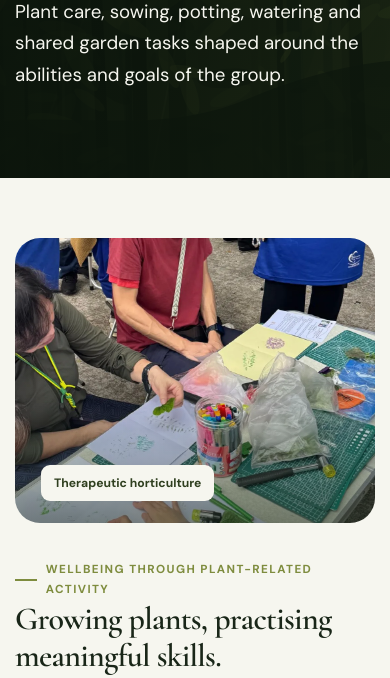
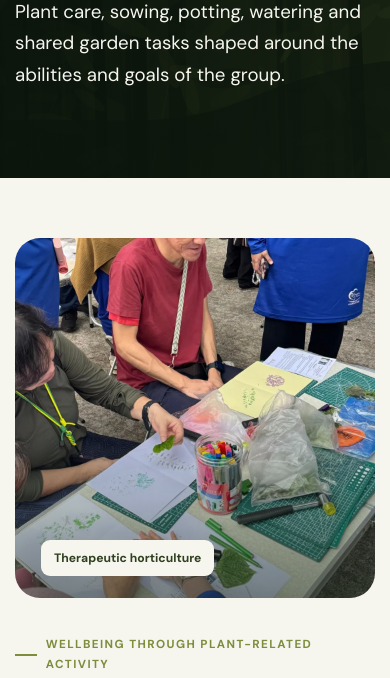
Before and after one commit to secondnaturesg/second-nature-sg, a plain HTML site: page th.html in a window 390 px wide. Shown: the part 380-1058 px from the top of the page. Drawn offline with nearby package versions, Linux system fonts and the light colour scheme.

Commit message:
Update main.css

```diff
--- a/assets/css/main.css
+++ b/assets/css/main.css
@@ -1882,5 +1882,16 @@ h6,
   .gallery-item figcaption span {
     font-size: .69rem;
   }
-
-}
+/* Square images for all programme detail pages */
+
+.details-banner.programme-detail-banner {
+  width: 100%;
+  max-width: 650px;
+  height: auto;
+  aspect-ratio: 1 / 1;
+  background-position: center;
+  background-size: cover;
+  border-radius: 25px;
+}
+}
+}
```
